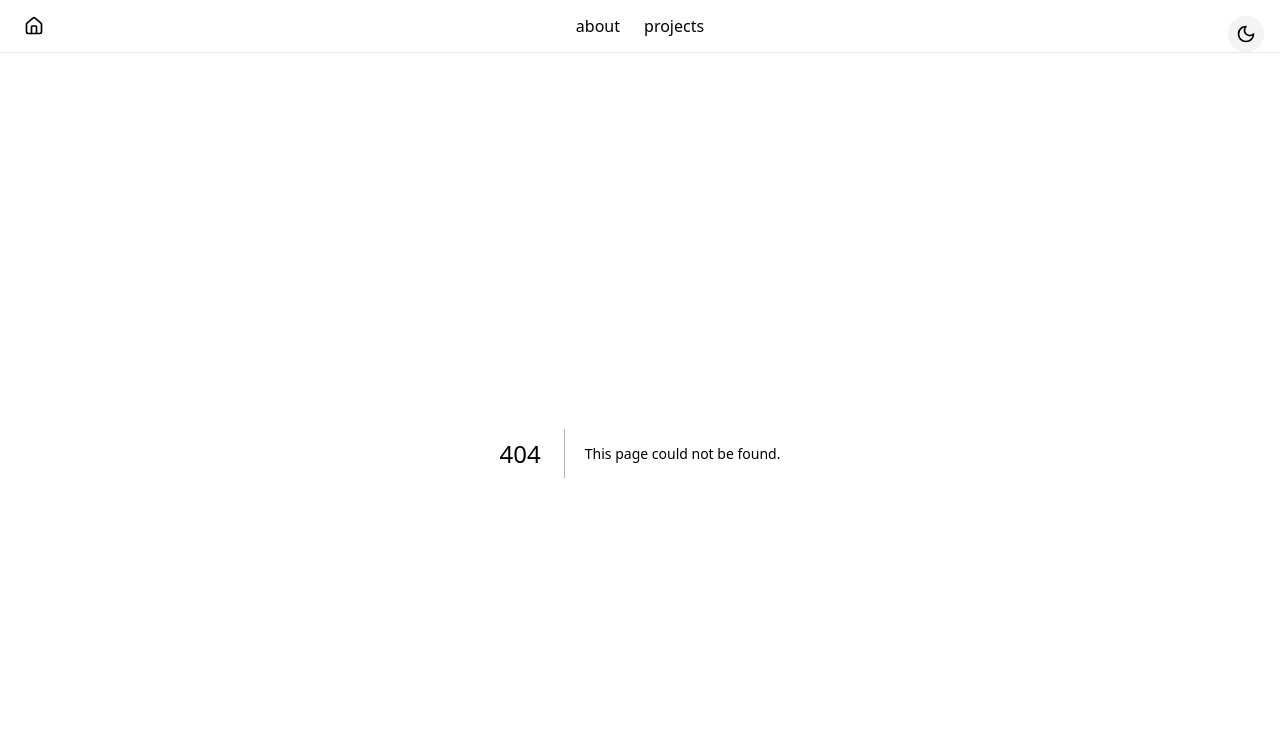
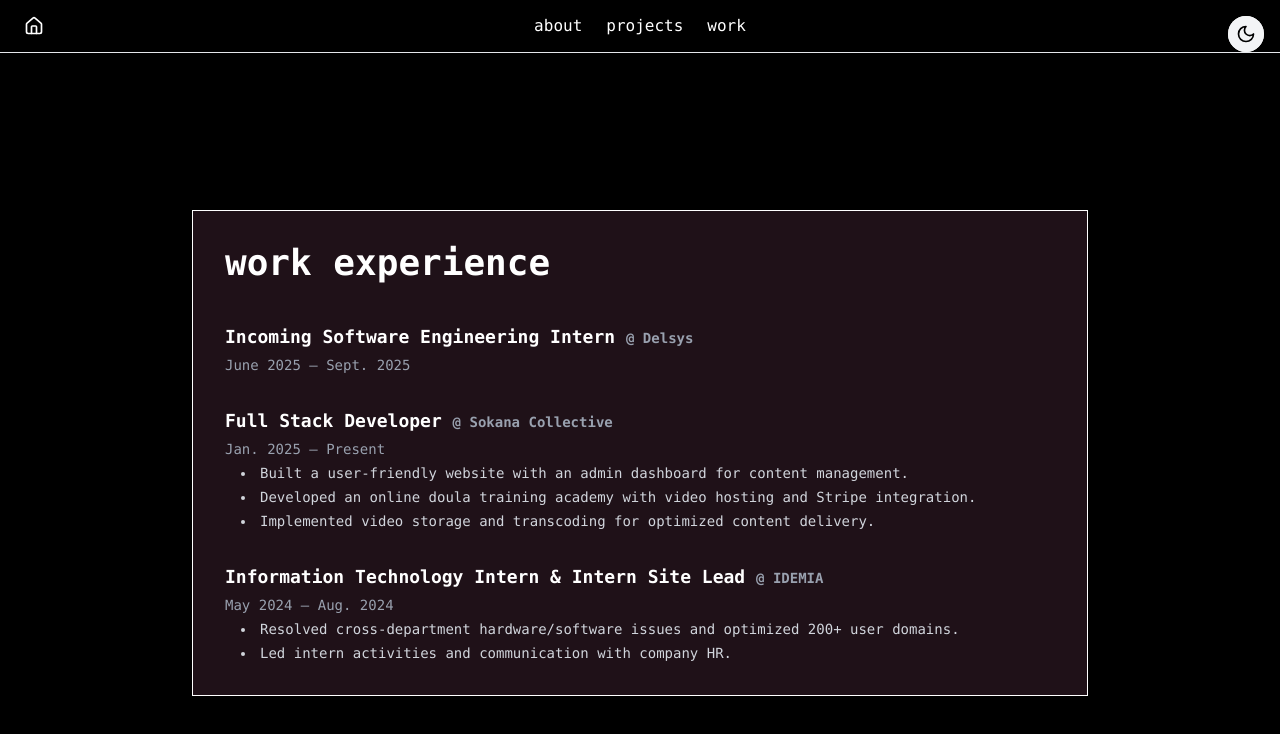
Before and after one commit to portiali/portfolio, a Next.js app in the folder my-app/: page /work in a window 1280 px wide. Before the commit this address had no page. Shown: the top 734 px of the page. Built offline with nearby package versions, Linux system fonts and the light colour scheme.

Commit message:
added work page

```diff
--- a/my-app/src/app/about/page.jsx
+++ b/my-app/src/app/about/page.jsx
@@ -75,11 +75,15 @@ export default function About() {
         <TypingText text="about me" className="text-4xl" />
         <div className="space-y-4 text-gray-300 leading-relaxed">
           <p>
-            Hey there! I’m Portia — a curious and creative problem solver who’s passionate about both technology and the arts.
+            hey there! i’m Portia — a curious and creative problem solver from the Boston area who’s passionate about both technology and the arts.
           </p>
           <p>
-            From coding elegant web apps to performing on stage, I’m driven by the challenge of bringing ideas to life.
-            I love crafting thoughtful digital experiences that are as meaningful as they are functional.
+            i grew up immersed in the world of ballet, spending years in studios perfecting choreography rather than writing code. it wasn’t until late high school and early college that I discovered computer science—and immediately fell in love with the creative problem-solving it offered.
+            now, i’m a Computer Science major at Northwestern University, where I combine that same discipline and creativity to build technology with impact.
+          </p>
+          <p>
+            outside the classroom, i’m involved in Develop + Innovate for Social Change, where i work on web development projects for social impact organizations, and Kappa Theta Pi, Northwestern’s professional tech fraternity that’s given me a close-knit community of peers equally passionate about tech.
+            i’m also a member of Delta Gamma sorority, where i’m constantly inspired by driven women who empower each other to lead with confidence and compassion.
           </p>
         </div>
       </div>
--- a/my-app/src/app/globals.css
+++ b/my-app/src/app/globals.css
@@ -6,6 +6,7 @@
 
 
 @layer utilities {
+
   @keyframes typing {
     from { width: 0 }
     to { width: 100% }
--- a/my-app/src/app/projects/page.jsx
+++ b/my-app/src/app/projects/page.jsx
@@ -12,7 +12,7 @@ export default function ProjectsPage() {
         {/* Project Grid */}
         <div className="grid grid-cols-1 sm:grid-cols-2 lg:grid-cols-3 gap-6">
           <ProjectCard
-            title="Pick a Fit App"
+            title="Pick-a-Fit App"
             description="Cloud-based outfit recommendation system using AWS and weather data."
             tools={['AWS', 'Python', 'Docker', 'Rekognition', 'WeatherAPI']}
             link="https://github.com/portiali/pick-a-fit"
--- /dev/null
+++ b/my-app/src/app/work/page.jsx
@@ -0,0 +1,9 @@
+import WorkTimeline from '@/components/WorkTimeline'
+
+export default function WorkPage() {
+  return (
+    <div className="min-h-screen bg-black px-6 py-16 flex items-center justify-center">
+      <WorkTimeline />
+    </div>
+  )
+}
--- a/my-app/src/components/Bio.jsx
+++ b/my-app/src/components/Bio.jsx
@@ -1,7 +1,19 @@
+
+import { MapPin } from 'lucide-react'
+
 export default function Bio() {
   return (
-    <p className="text-gray-300 leading-relaxed">
-      hi there! i&apos;m a sophomore CS student at Northwestern and a developer with a passion for creative technology, interdisciplinary applications, and continuous learning.
-    </p>
+    <div className="space-y-3">
+      {/* Location */}
+      <div className="flex items-center gap-2 text-gray-400 text-sm">
+        <MapPin className="w-4 h-4" />
+        <span>evanston, illinois</span>
+      </div>
+
+      {/* Bio Text */}
+      <p className="text-gray-300 leading-relaxed">
+        hi there! i&apos;m a sophomore CS student at Northwestern and a developer with a passion for creative technology, interdisciplinary applications, and continuous learning.
+      </p>
+    </div>
   )
 }
--- a/my-app/src/components/Navbar.jsx
+++ b/my-app/src/components/Navbar.jsx
@@ -1,13 +1,44 @@
+// 'use client'
+// import Link from 'next/link'
+// import { Home } from 'lucide-react'
+// import ThemeToggle from './ThemeToggle' // Adjust path if needed
+
+
+
+// const Navbar = () => {
+//   return (
+//     <nav className="font-mono relative flex items-center justify-between px-6 py-4 border-b border-gray-200 dark:border-gray-700">
+
+//       {/* Home on the left */}
+//       <Link href="/" className="flex items-center gap-2 hover:opacity-75">
+//         <Home className="w-5 h-5" />
+//         <span className="hidden sm:inline"></span>
+//       </Link>
+
+//       {/* Centered Links */}
+//       <div className="absolute left-1/2 transform -translate-x-1/2 flex gap-6">
+//         <Link href="/about" className="hover:underline">about</Link>
+//         <Link href="/projects" className="hover:underline">projects</Link>
+//       </div>
+
+//       {/* Theme Toggle on the right */}
+//       <div className="flex items-center">
+//         <ThemeToggle />
+//       </div>
+
+//     </nav>
+//   )
+// }
+
+// export default Navbar
 'use client'
 import Link from 'next/link'
 import { Home } from 'lucide-react'
 import ThemeToggle from './ThemeToggle' // Adjust path if needed
 
-
-
 const Navbar = () => {
   return (
-    <nav className="relative flex items-center justify-between px-6 py-4 border-b border-gray-200 dark:border-gray-700">
+    <nav className="font-mono relative flex items-center justify-between px-6 py-4 border-b border-gray-200 dark:border-gray-700">
 
       {/* Home on the left */}
       <Link href="/" className="flex items-center gap-2 hover:opacity-75">
@@ -19,13 +50,13 @@ const Navbar = () => {
       <div className="absolute left-1/2 transform -translate-x-1/2 flex gap-6">
         <Link href="/about" className="hover:underline">about</Link>
         <Link href="/projects" className="hover:underline">projects</Link>
+        <Link href="/work" className="hover:underline">work</Link> {/* ✅ Added */}
       </div>
 
       {/* Theme Toggle on the right */}
       <div className="flex items-center">
         <ThemeToggle />
       </div>
-
     </nav>
   )
 }
--- /dev/null
+++ b/my-app/src/components/WorkTimeline.jsx
@@ -0,0 +1,54 @@
+'use client'
+import TypingText from "./TypingText"
+
+export default function WorkTimeline() {
+  const jobs = [
+    {
+      title: 'Incoming Software Engineering Intern',
+      company: 'Delsys',
+      date: 'June 2025 – Sept. 2025',
+      details: [
+        // 'Implemented backend systems and algorithms for efficient bio signal processing and analysis.'
+      ],
+    },
+    {
+      title: 'Full Stack Developer',
+      company: 'Sokana Collective',
+      date: 'Jan. 2025 – Present',
+      details: [
+        'Built a user-friendly website with an admin dashboard for content management.',
+        'Developed an online doula training academy with video hosting and Stripe integration.',
+        'Implemented video storage and transcoding for optimized content delivery.',
+      ],
+    },
+    {
+      title: 'Information Technology Intern & Intern Site Lead',
+      company: 'IDEMIA',
+      date: 'May 2024 – Aug. 2024',
+      details: [
+        'Resolved cross-department hardware/software issues and optimized 200+ user domains.',
+        'Led intern activities and communication with company HR.',
+      ],
+    },
+  ]
+
+  return (
+    <div className="font-mono max-w-4xl w-full bg-[rgba(105,58,82,0.3)] border border-white p-8 shadow-lg backdrop-blur-sm space-y-10">
+      {/* <h2 className="text-3xl font-bold text-white">work experience</h2> */}
+                <TypingText text="work experience" className="text-4xl" />
+      <ul className="space-y-8 text-gray-300">
+        {jobs.map((job, i) => (
+          <li key={i} className="space-y-1">
+            <div className="text-lg text-white font-semibold">{job.title} <span className="text-sm text-gray-400">@ {job.company}</span></div>
+            <div className="text-sm text-gray-400">{job.date}</div>
+            <ul className="list-disc list-inside space-y-1 text-sm pl-4">
+              {job.details.map((point, j) => (
+                <li key={j}>{point}</li>
+              ))}
+            </ul>
+          </li>
+        ))}
+      </ul>
+    </div>
+  )
+}
```
Also changed, not shown: my-app/src/app/page.js (+1 -34 lines), my-app/src/components/Heading.jsx (+0 -27 lines).
